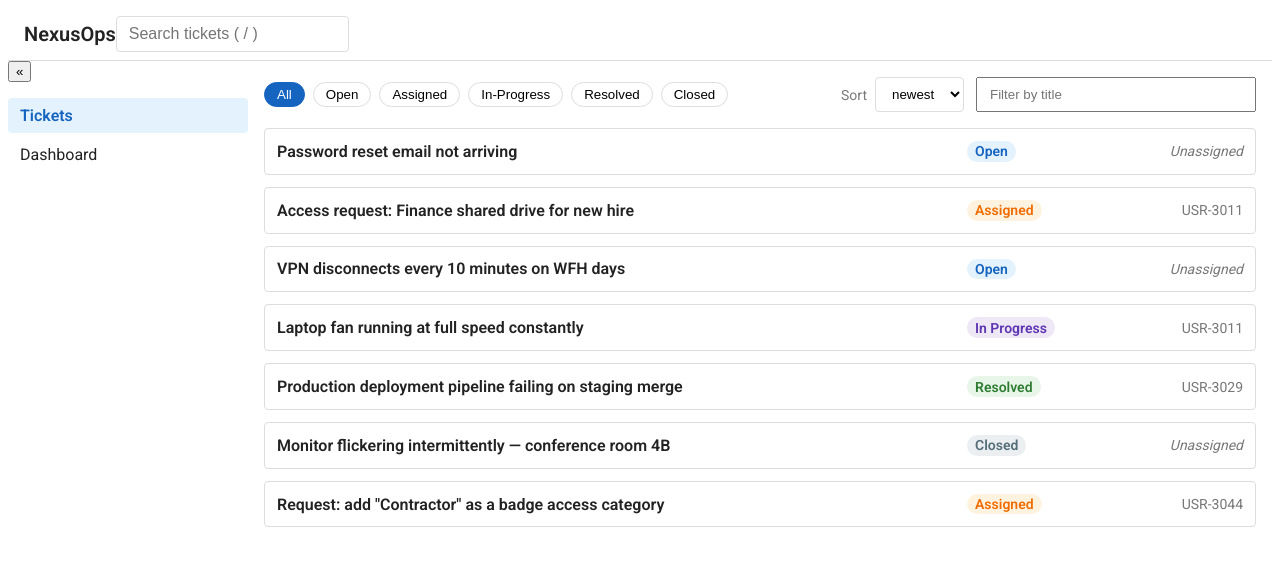
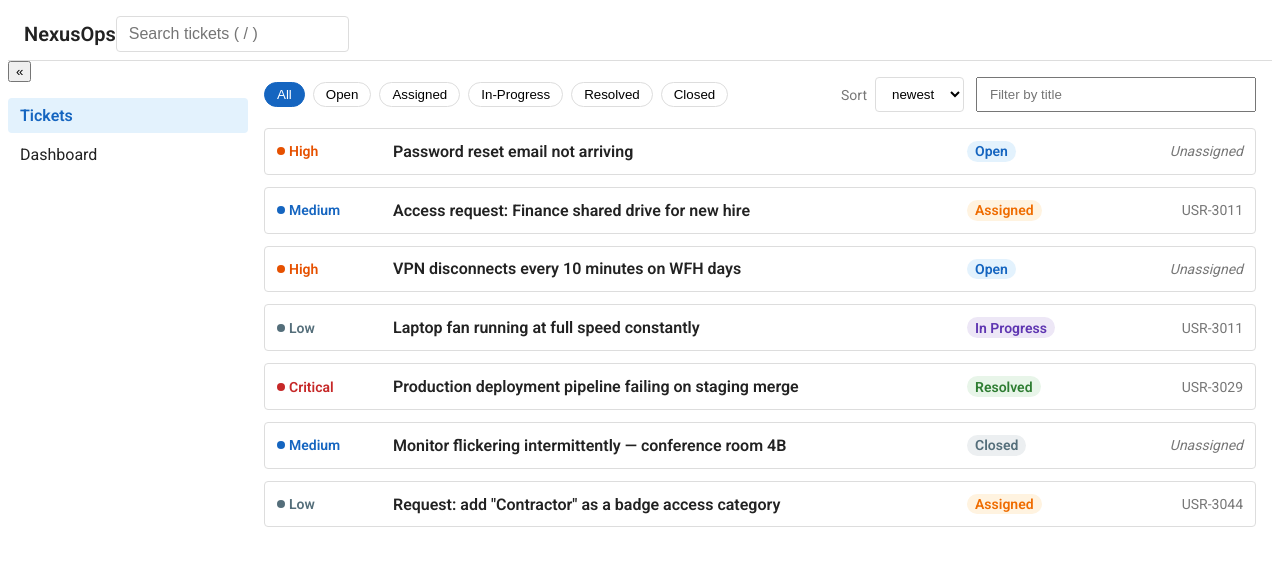
Before and after one commit to SaurabhaArya0501/nexusops, an Angular app: page /tickets in a window 1280 px wide. Shown: the top 566 px of the page. Built offline with nearby package versions, Linux system fonts and the light colour scheme.

Commit message:
feat(tickets): show priority badge on ticket cards

```diff
--- a/src/app/features/tickets/ui/ticket-card/ticket-card.html
+++ b/src/app/features/tickets/ui/ticket-card/ticket-card.html
@@ -7,6 +7,35 @@
   (click)="onSelect()"
   (keydown.enter)="onSelect()"
 >
+  <span class="ticket-card__priority">
+    @switch (t.priority) {
+      @case ('critical') {
+        <span class="priority-tag priority-tag--critical">
+          <span class="priority-tag__dot"></span>
+          Critical
+        </span>
+      }
+      @case ('high') {
+        <span class="priority-tag priority-tag--high">
+          <span class="priority-tag__dot"></span>
+          High
+        </span>
+      }
+      @case ('medium') {
+        <span class="priority-tag priority-tag--medium">
+          <span class="priority-tag__dot"></span>
+          Medium
+        </span>
+      }
+      @case ('low') {
+        <span class="priority-tag priority-tag--low">
+          <span class="priority-tag__dot"></span>
+          Low
+        </span>
+      }
+    }
+  </span>
+
   <span class="ticket-card__title">{{ t.title }}</span>
 
   <span class="ticket-card__status">
--- a/src/app/features/tickets/ui/ticket-card/ticket-card.scss
+++ b/src/app/features/tickets/ui/ticket-card/ticket-card.scss
@@ -81,10 +81,58 @@
   color: #546e7a;
 }
 
+.priority-tag {
+  display: inline-flex;
+  align-items: center;
+  gap: var(--space-1);
+  font-size: var(--font-size-sm);
+  font-weight: var(--font-weight-semibold);
+}
+
+.priority-tag__dot {
+  width: 8px;
+  height: 8px;
+  border-radius: 50%;
+  flex-shrink: 0;
+}
+
+.priority-tag--critical {
+  color: var(--color-priority-critical-text);
+}
+.priority-tag--critical .priority-tag__dot {
+  background: var(--color-priority-critical-text);
+}
+
+.priority-tag--high {
+  color: var(--color-priority-high-text);
+}
+.priority-tag--high .priority-tag__dot {
+  background: var(--color-priority-high-text);
+}
+
+.priority-tag--medium {
+  color: var(--color-priority-medium-text);
+}
+.priority-tag--medium .priority-tag__dot {
+  background: var(--color-priority-medium-text);
+}
+
+.priority-tag--low {
+  color: var(--color-priority-low-text);
+}
+.priority-tag--low .priority-tag__dot {
+  background: var(--color-priority-low-text);
+}
+
+.ticket-card__priority {
+  display: flex;
+  align-items: center;
+}
+
 @media (min-width: 768px) {
   .ticket-card {
     display: grid;
-    grid-template-columns: 1fr 140px 120px;
+    grid-template-columns: 100px 1fr 140px 120px;
     align-items: center;
     column-gap: var(--space-4);
   }
--- a/src/styles/_tokens.scss
+++ b/src/styles/_tokens.scss
@@ -1,4 +1,17 @@
 :root {
+  // Priority
+  --color-priority-critical-bg: #ffebee;
+  --color-priority-critical-text: #c62828;
+
+  --color-priority-high-bg: #fff3e0;
+  --color-priority-high-text: #e65100;
+
+  --color-priority-medium-bg: #e3f2fd;
+  --color-priority-medium-text: #1565c0;
+
+  --color-priority-low-bg: #eceff1;
+  --color-priority-low-text: #546e7a;
+
   // Color
   --color-primary: #1565c0;
   --color-primary-bg: #e3f2fd;
```
